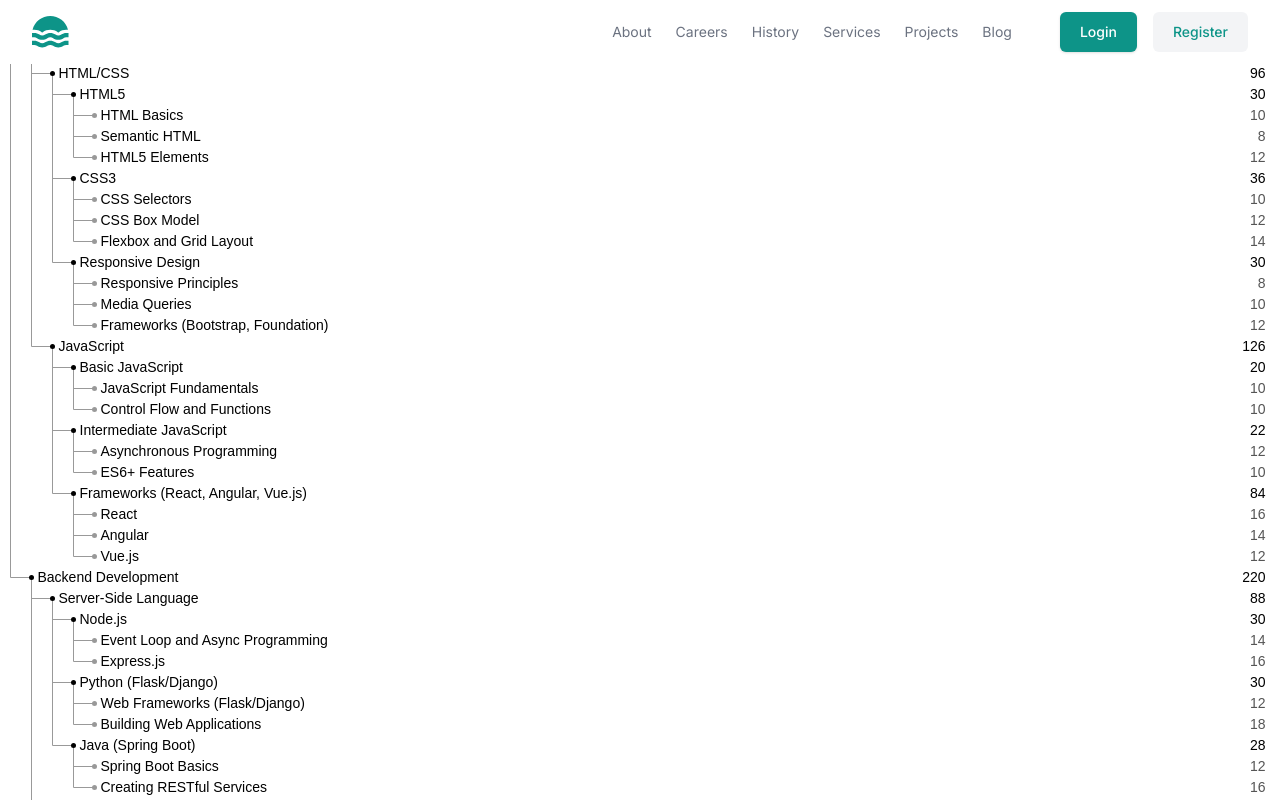
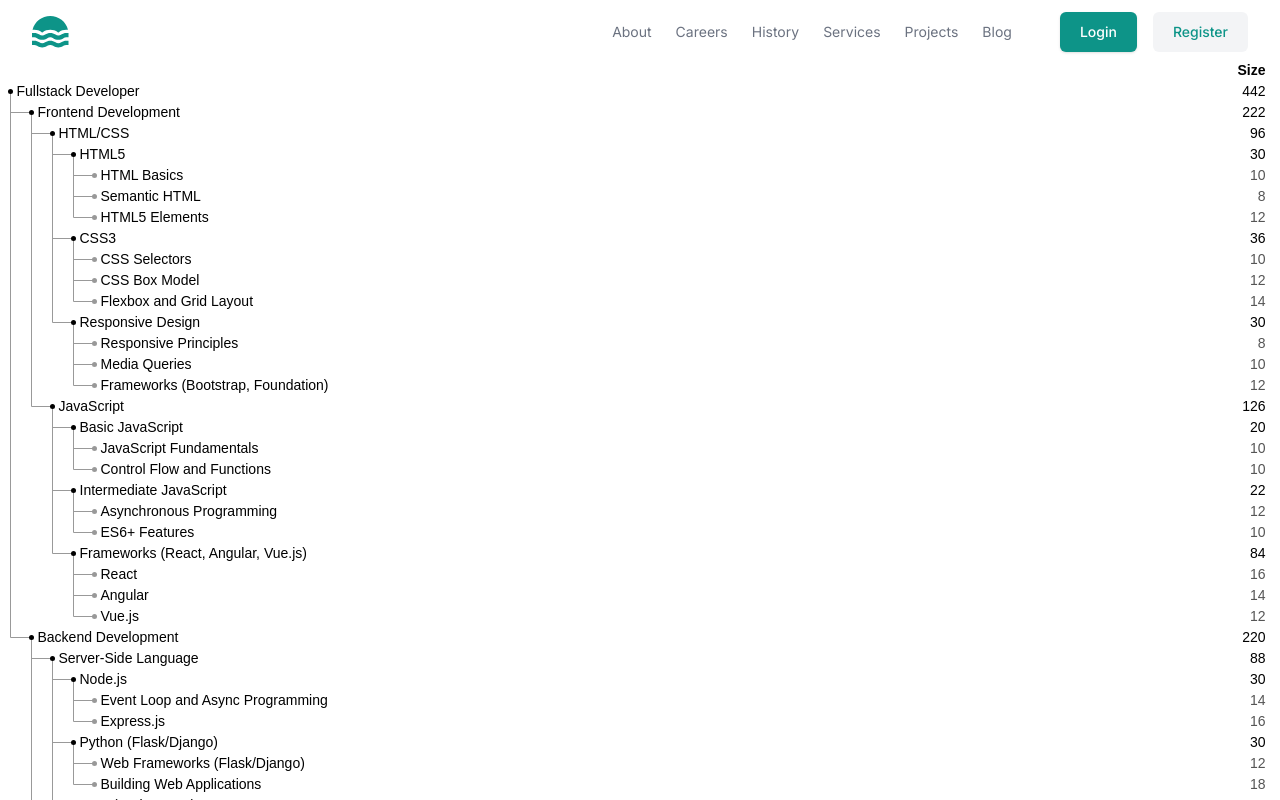
Before and after one commit to The-Brain-Train/LearningPath, a Next.js app in the folder front-end/: page /create in a window 1280 px wide. Shown: the top 800 px of the page. Built offline with nearby package versions, Linux system fonts and the light colour scheme.

Commit message:
style: no initial overlapping of header + main

```diff
--- a/front-end/app/create/page.tsx
+++ b/front-end/app/create/page.tsx
@@ -6,8 +6,8 @@ import IndentedTree from "../components/IndentedTree";
 export default function Create() {
 
     return (
-      <>
+      <main>
         <IndentedTree data={enhancedDummyData} />
-      </>
+      </main>
     );
 }
--- a/front-end/app/globals.css
+++ b/front-end/app/globals.css
@@ -2,8 +2,13 @@
 @tailwind components;
 @tailwind utilities;
 
-/* main, body, :root {
-    overflow: hidden;
+body {
+    margin: 0;
+    padding: 0;
     width: 100vw;
-    height: 100vh;
-} */
+    height: 100dvh;
+}
+
+main {
+    padding-top: 60px;
+}
```
